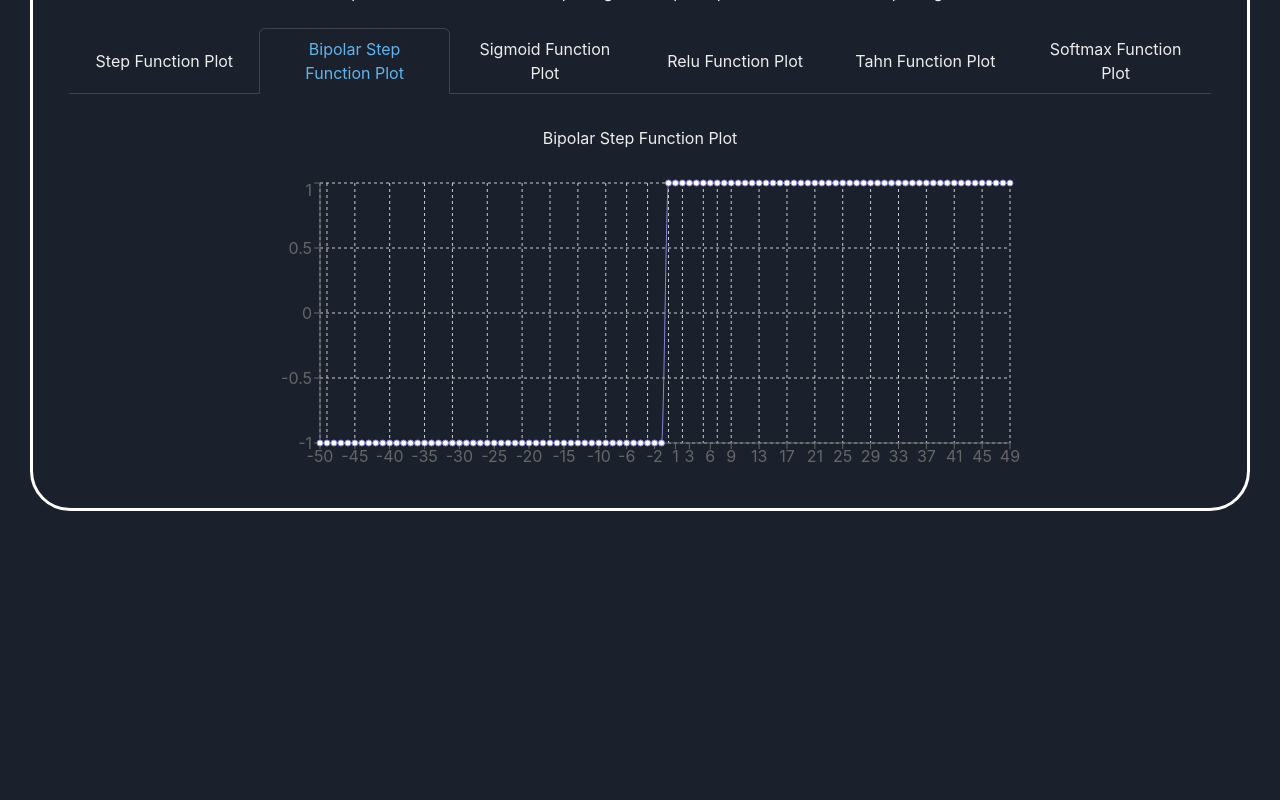
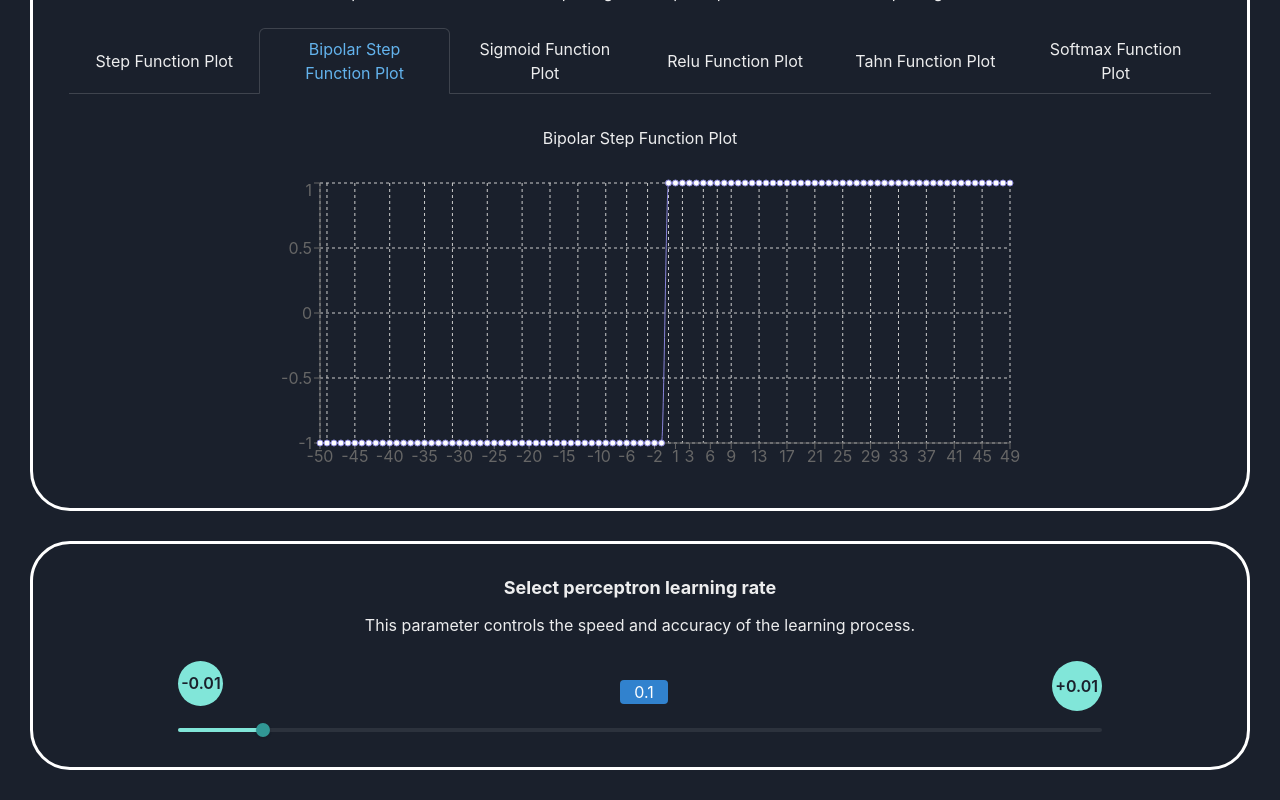
Before and after one commit to Lewoczegg/perceptron-simulation, a React (Vite) app: page /inputs in a window 1280 px wide. Shown: the part 451-1251 px from the top of the page. Before the commit the page ends 992 px from the top, so only its background shows below. Built offline with nearby package versions, Linux system fonts and the light colour scheme.

Commit message:
Build a slider to indicate the learning rate

```diff
--- a/src/components/PerceptronInputs.tsx
+++ b/src/components/PerceptronInputs.tsx
@@ -2,11 +2,12 @@ import { useState } from "react";
 import DataSeparation from "./DataSeparation";
 import { motion } from "framer-motion";
 import PerceptronActivationFuncions from "./PerceptronActivationFuncions";
+import PerceptronLearningRate from "./PerceptronLearningRate";
 
 const PerceptronInputs = () => {
-  const [splitRatio, setSplitRatio] = useState<number>(80);
-  const [activationFunctionIndex, setActivationFunctionIndex] =
-    useState<number>(1);
+  const [splitRatio, setSplitRatio] = useState(80);
+  const [activationFunctionIndex, setActivationFunctionIndex] = useState(1);
+  const [learningRate, setLearningRate] = useState(0.1);
 
   return (
     <motion.div
@@ -22,6 +23,10 @@ const PerceptronInputs = () => {
         currentFunctionIndex={activationFunctionIndex}
         onFunctionChange={(index) => setActivationFunctionIndex(index)}
       />
+      <PerceptronLearningRate
+        currentLearningRate={learningRate}
+        onLearningRateChange={(value) => setLearningRate(parseFloat(value.toFixed(2)))}
+      />
     </motion.div>
   );
 };
--- /dev/null
+++ b/src/components/PerceptronLearningRate.tsx
@@ -0,0 +1,96 @@
+import {
+  Button,
+  Flex,
+  Slider,
+  SliderFilledTrack,
+  SliderMark,
+  SliderThumb,
+  SliderTrack,
+  Text,
+  useColorMode,
+} from "@chakra-ui/react";
+
+interface Props {
+  currentLearningRate: number;
+  onLearningRateChange: (learningRate: number) => void;
+}
+
+const PerceptronLearningRate = ({
+  currentLearningRate,
+  onLearningRateChange,
+}: Props) => {
+  const { colorMode } = useColorMode();
+  const borderColor = colorMode === "dark" ? "white" : "black";
+
+  return (
+    <Flex
+      alignItems="center"
+      direction="column"
+      m={{ base: "10px", md: "30px" }}
+      p={{ base: "10px", md: "30px" }}
+      gap={3}
+      border="3px solid"
+      borderColor={borderColor}
+      borderRadius="40px"
+      textAlign="center"
+    >
+      <Text fontSize="lg" fontWeight="bold">
+        Select perceptron learning rate
+      </Text>
+      <Text mb={3}>
+        This parameter controls the speed and accuracy of the learning process.
+      </Text>
+      <Flex width={{ base: "90%", md: "80%" }} justifyContent="space-between">
+        <Button
+          height="45px"
+          width="45px"
+          borderRadius="100%"
+          colorScheme="teal"
+          onClick={() => onLearningRateChange(currentLearningRate - 0.01)}
+        >
+          -0.01
+        </Button>
+        <Button
+          height="50px"
+          width="50px"
+          borderRadius="100%"
+          colorScheme="teal"
+          onClick={() => onLearningRateChange(currentLearningRate + 0.01)}
+        >
+          +0.01
+        </Button>
+      </Flex>
+      <Slider
+        aria-label="slider-ex-6"
+        onChange={(val) => {
+          onLearningRateChange(val);
+        }}
+        width={{ base: "90%", md: "80%" }}
+        colorScheme="teal"
+        max={0.99}
+        min={0.01}
+        step={0.01}
+        value={currentLearningRate}
+      >
+        <SliderMark
+          value={0.5}
+          textAlign="center"
+          bg="blue.500"
+          color="white"
+          mt="-50"
+          ml="-5"
+          w="12"
+          borderRadius={4}
+        >
+          {currentLearningRate}
+        </SliderMark>
+        <SliderTrack>
+          <SliderFilledTrack />
+        </SliderTrack>
+        <SliderThumb bg="teal.500" />
+      </Slider>
+    </Flex>
+  );
+};
+
+export default PerceptronLearningRate;
```
